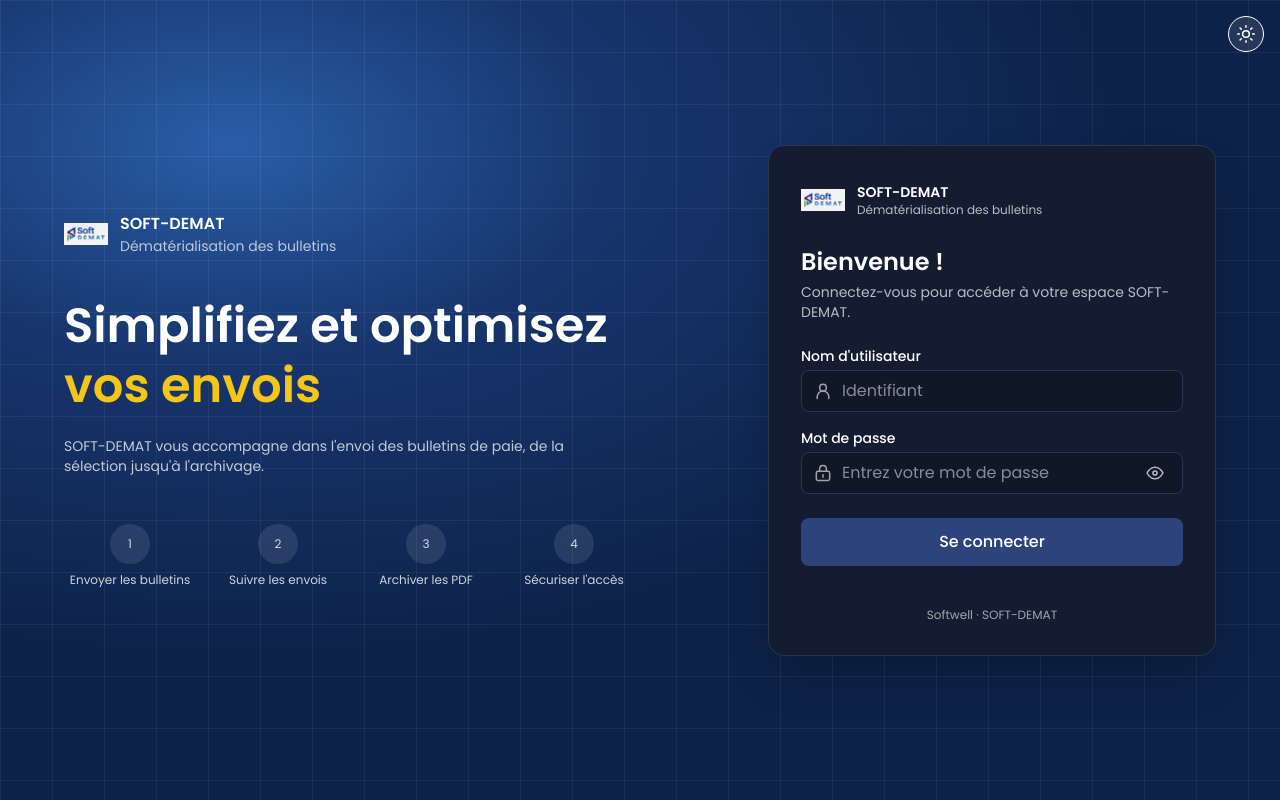
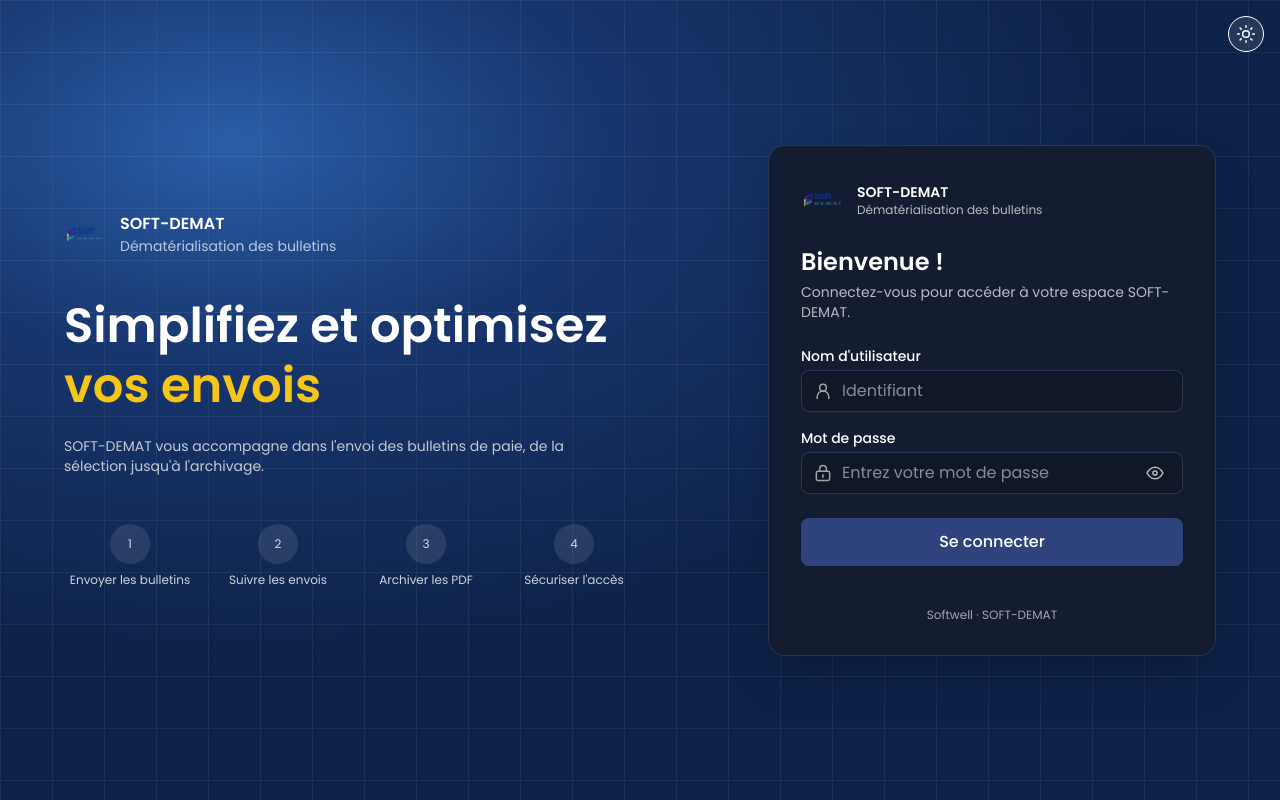
Before and after one commit to Chalmaninssa19/SoftDemat, an Angular app in the folder src/softdemat.front/: page /auth/connexion in a window 1280 px wide. Built offline with nearby package versions, Linux system fonts and the light colour scheme.

Commit message:
Modification des logos

```diff
--- a/src/softdemat.front/src/app/features/auth/pages/login/login.component.html
+++ b/src/softdemat.front/src/app/features/auth/pages/login/login.component.html
@@ -6,7 +6,7 @@
     <section class="hidden flex-1 lg:block">
       <div class="flex items-center gap-3">
         <img
-          src="softDemat.png"
+          src="softDemat-removebg.png"
           alt="SOFT-DEMAT"
           class="h-11 w-11 rounded-xl object-contain"
         />
@@ -43,7 +43,7 @@
     <form class="login-card w-full max-w-md rounded-2xl p-8 shadow-2xl lg:ml-auto" [formGroup]="form" (ngSubmit)="submit()">
       <div class="flex items-center gap-3">
         <img
-          src="softDemat.png"
+          src="softDemat-removebg.png"
           alt="SOFT-DEMAT"
           class="h-11 w-11 rounded-xl object-contain"
         />
--- a/src/softdemat.front/src/index.html
+++ b/src/softdemat.front/src/index.html
@@ -5,7 +5,7 @@
   <title>SOFT-DEMAT</title>
   <base href="/">
   <meta name="viewport" content="width=device-width, initial-scale=1">
-  <link rel="icon" type="image/png" href="softDemat.png">
+  <link rel="icon" type="image/png" href="softDemat-removebg.png">
   <link rel="preconnect" href="https://fonts.googleapis.com">
   <link rel="preconnect" href="https://fonts.gstatic.com" crossorigin>
   <link href="https://fonts.googleapis.com/css2?family=Poppins:wght@400;500;600;700&display=swap" rel="stylesheet">
```
Also changed, not shown: src/softdemat.front/public/softDemat-removebg.png (added).
